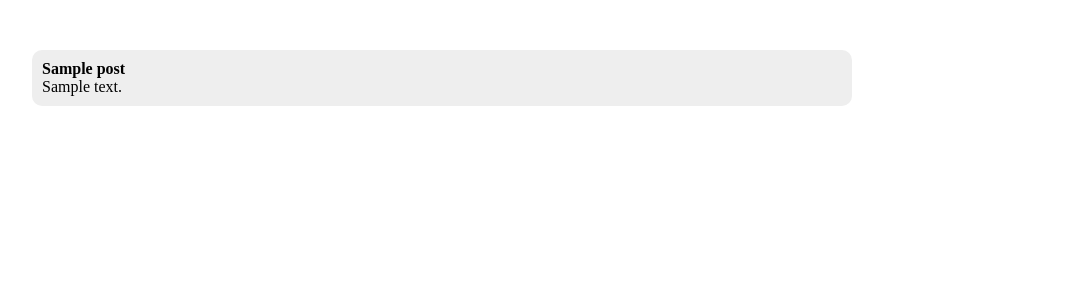
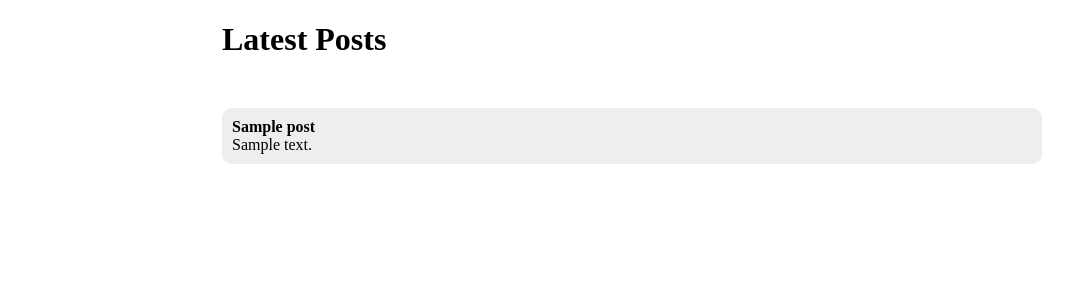
Before and after one commit to mgh35/lab-zen_of_django, a Django app: page / in a window 1280 px wide. Shown: the part 80-380 px from the top of the page, without its empty margins (18-1091 px from the left). Run offline with Django 3.2, Linux system fonts and the light colour scheme; tables that the repository leaves empty hold one stand-in row (values such as "Sample post").

Commit message:
Update styling

```diff
--- a/blog/blog/static/site.css
+++ b/blog/blog/static/site.css
@@ -18,11 +18,16 @@ body {
     margin-left: 20px;
 }
 
+.content {
+    margin: auto;
+    width: 800px;
+}
+
 .post {
     background-color: #EEEEEE;
     padding: 10px;
-    margin: 50px;
-    width: 800px;
+    margin-top: 50px;
+    width: 100%;
     border-radius: 10px;
 }
 
--- a/blog/blog/templates/base.html
+++ b/blog/blog/templates/base.html
@@ -7,6 +7,8 @@
     <div class="navbar">
       <span class="banner">Blog</span>
     </div>
-    {% block content %}{% endblock %}
+    <div class="content">
+      {% block content %}{% endblock %}
+    </div>
   </body>
 </html>
--- a/blog/blog/templates/home.html
+++ b/blog/blog/templates/home.html
@@ -1,6 +1,7 @@
 {% extends "base.html" %}
 
 {% block content %}
+  <h1>Latest Posts</h1>
   {% for post in posts %}
   <div class="post">
     <div class="post-title">{{ post.title }}</div>
```
